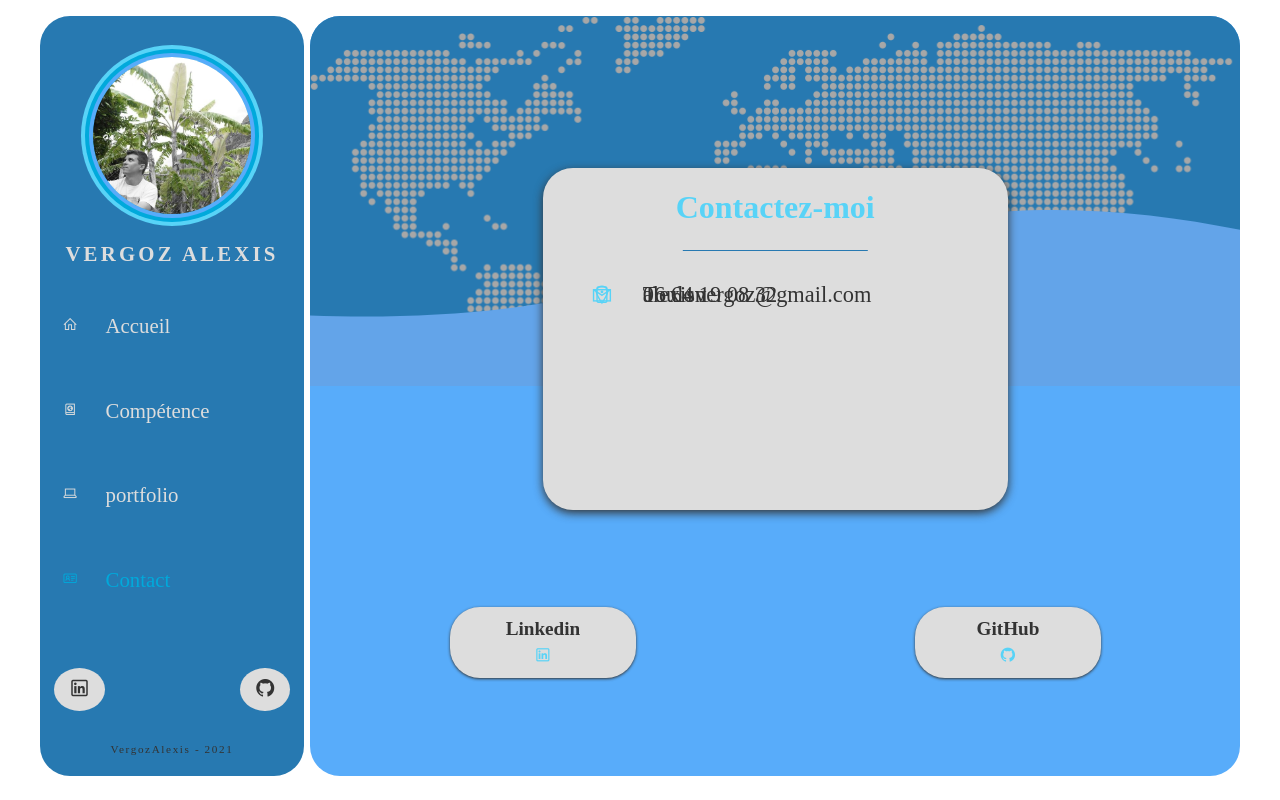
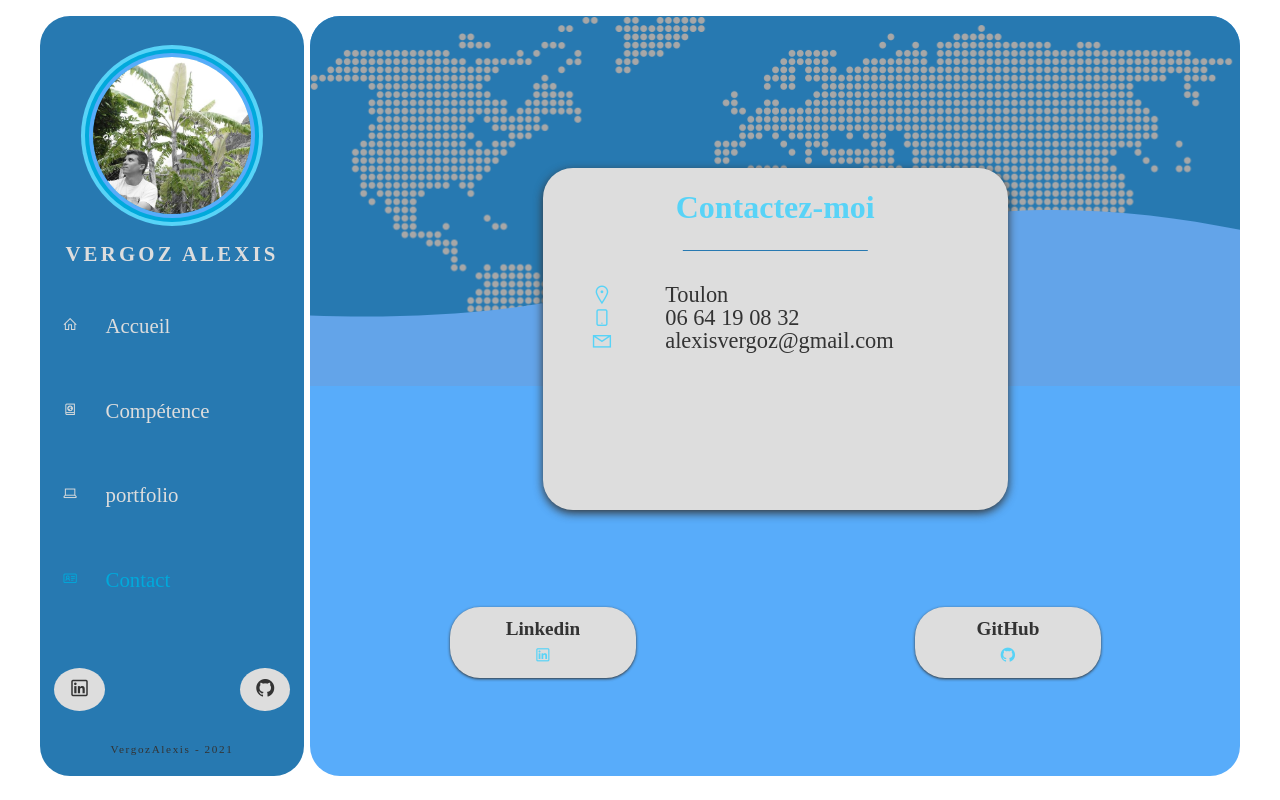
Before and after one commit to AlexisVergoz/react-cv, a React (Create React App) app: page /contact in a window 1280 px wide. Built offline with nearby package versions, Linux system fonts and the light colour scheme; a web font is replaced by a local one.

Commit message:
Update _contact.scss

```diff
--- a/src/styles/pages/_contact.scss
+++ b/src/styles/pages/_contact.scss
@@ -67,7 +67,7 @@
     }
     ul {
       height: 72%;
-      width: inherit;
+      /*width: inherit;*/
       display: grid;
       margin-top: 3.5rem;
 
@@ -77,7 +77,7 @@
 
       i {
         font-size: 1.4rem;
-        position: absolute;
+        /*position: absolute;*/
         transform: translateY(2px);
         color: $color-2;
       }
```
